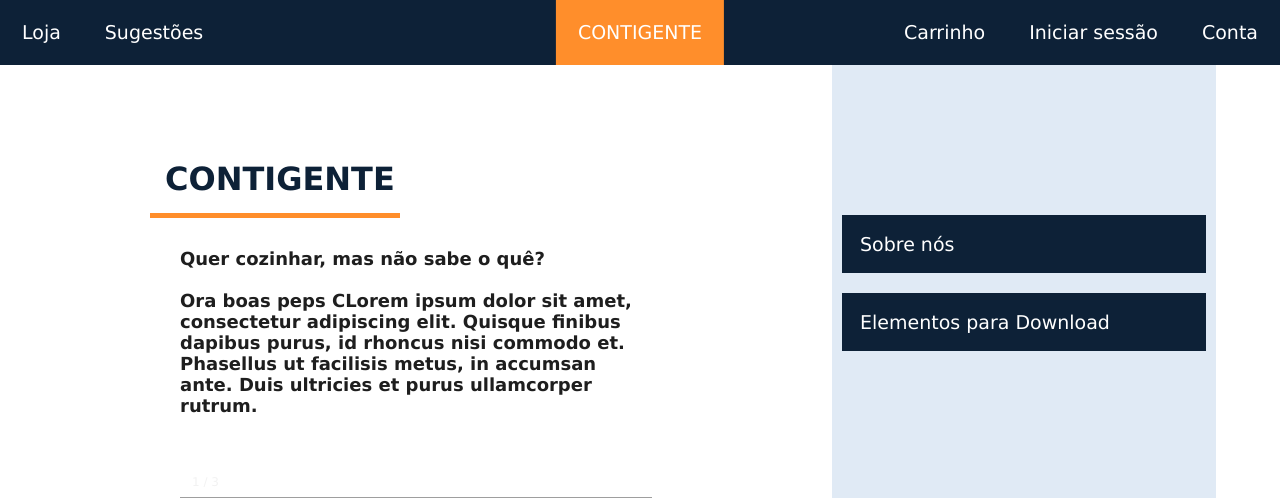
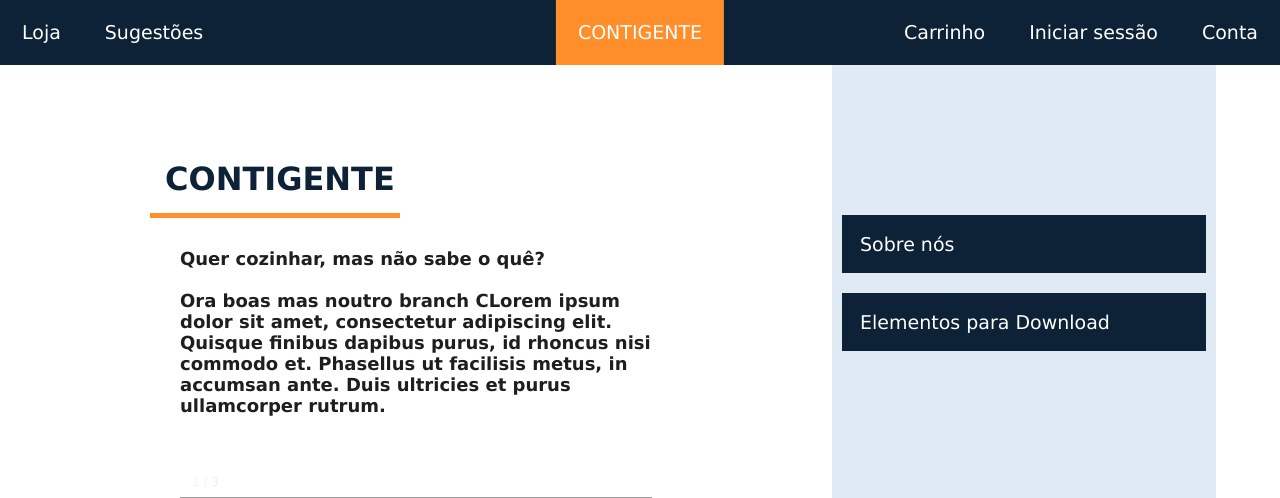
Before and after one commit to DavidRaposo340/Contigente, a PHP site: page / in a window 1280 px wide. Shown: the part 21-519 px from the top of the page. Run offline with PHP 8.4, Linux system fonts and the light colour scheme; grey boxes are pictures that could not be loaded.

Commit message:
teste_branch

```diff
--- a/index.php
+++ b/index.php
@@ -25,7 +25,7 @@
             <br>
             <br>
 
-            Ora boas peps CLorem ipsum dolor sit amet, consectetur adipiscing elit.
+            Ora boas mas noutro branch CLorem ipsum dolor sit amet, consectetur adipiscing elit.
             Quisque finibus dapibus purus, id rhoncus nisi commodo et.
             Phasellus ut facilisis metus, in accumsan ante.
             Duis ultricies et purus ullamcorper rutrum.
```
